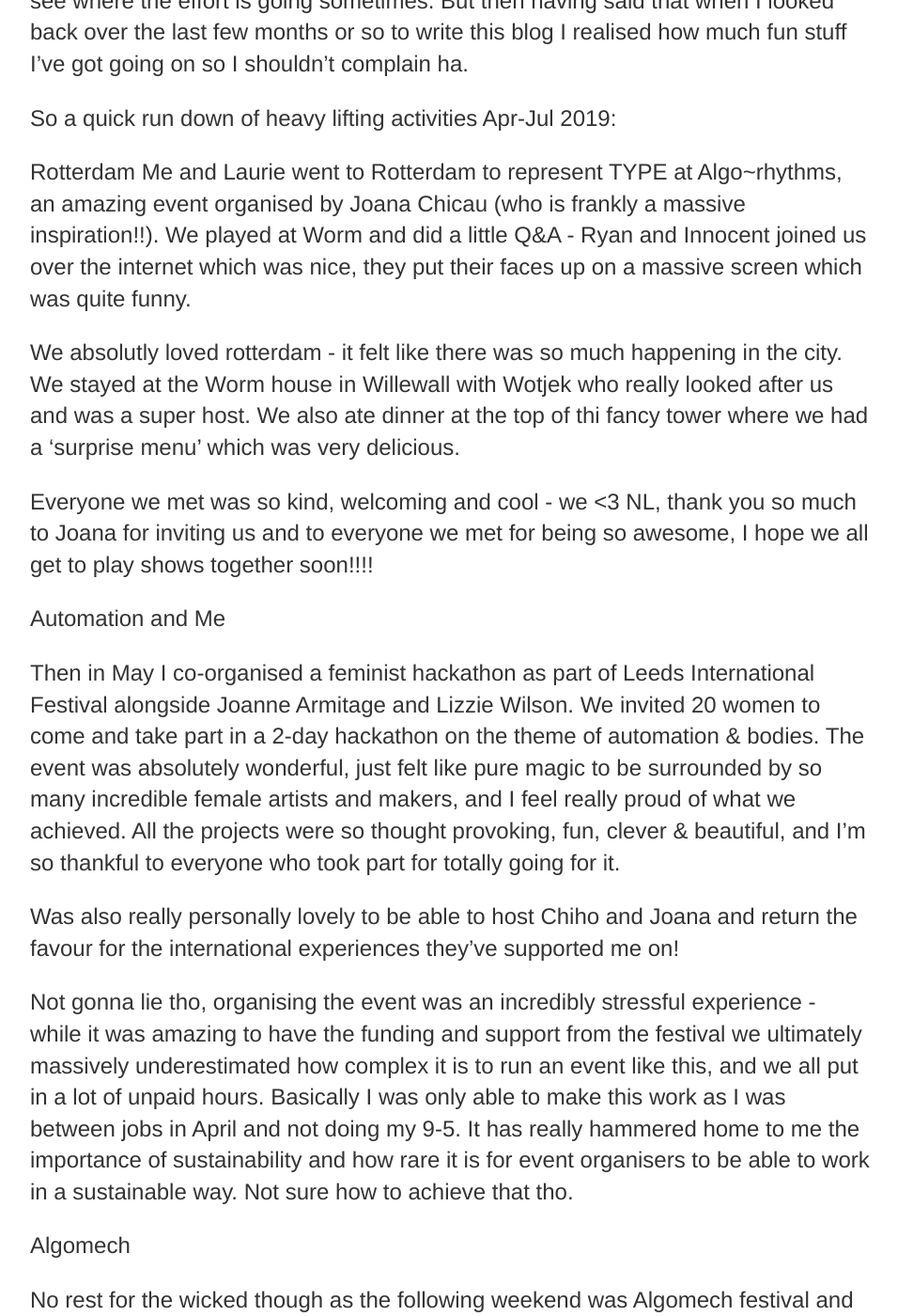
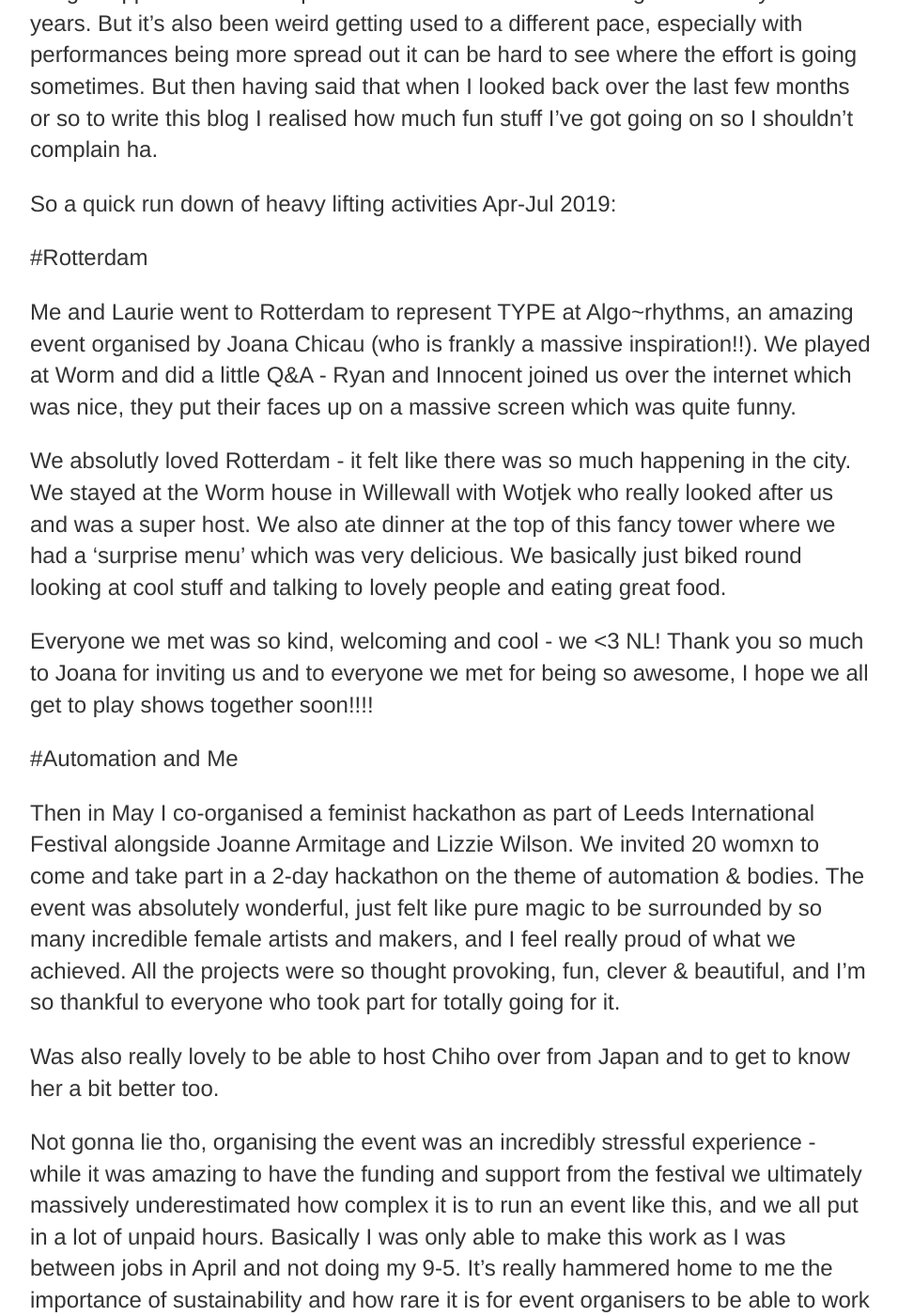
Before and after one commit to heavy-lifting/heavy-lifting.github.io, a Jekyll site: the page built from _posts/2019-07-23-that-summer-feeling.md, in a window 1280 px wide and 1400 px high, scrolled down 419 px. Shown: the whole window at 94% size, without its empty margins (160-1116 px from the left). Built offline with Jekyll 4.4.1, drawn with Linux system fonts in a browser that asks for light colours; our own code applies the rules of GitHub Pages for plain Markdown files; some of the changed text lies outside the part shown.

Commit message:
Update 2019-07-23-that-summer-feeling.md

```diff
--- a/_posts/2019-07-23-that-summer-feeling.md
+++ b/_posts/2019-07-23-that-summer-feeling.md
@@ -1,24 +1,32 @@
-Lots to catch up on - I've been working on some bigger and more varied projects and playing fewer shows.  This has been pretty fulfilling as I'm starting to really get to a place where I can make things happen and I can express ideas that have been rattling round in my head for years.  But it's also been weird getting used to a different pace, especially with performances being more spread out it can be hard to see where the effort is going sometimes.  But then having said that when I looked back over the last few months or so to write this blog I realised how much fun stuff I've got going on so I shouldn't complain ha.
+---
+layout: post
+title: "that summer feeling"
+date: 2019-07-23
+---
+
+#bzzz
+
+Lots to catch up on as usual (really need to start writing more often) - I've been working on some bigger and more varied projects and playing fewer shows. This has been pretty fulfilling as I'm starting to really get to a place where I can make things happen and I can express ideas that have been rattling round in my head for years. But it's also been weird getting used to a different pace, especially with performances being more spread out it can be hard to see where the effort is going sometimes. But then having said that when I looked back over the last few months or so to write this blog I realised how much fun stuff I've got going on so I shouldn't complain ha.
 
 So a quick run down of heavy lifting activities Apr-Jul 2019:
 
-Rotterdam
-Me and Laurie went to Rotterdam to represent TYPE at Algo~rhythms, an amazing event organised by Joana Chicau (who is frankly a massive inspiration!!).  We played at Worm and did a little Q&A - Ryan and Innocent joined us over the internet which was nice, they put their faces up on a massive screen which was quite funny.
+#Rotterdam
 
-We absolutly loved rotterdam - it felt like there was so much happening in the city. We stayed at the Worm house in Willewall with Wotjek who really looked after us and was a super host.  We also ate dinner at the top of thi fancy tower where we had a 'surprise menu' which was very delicious.
+Me and Laurie went to Rotterdam to represent TYPE at Algo~rhythms, an amazing event organised by Joana Chicau (who is frankly a massive inspiration!!). We played at Worm and did a little Q&A - Ryan and Innocent joined us over the internet which was nice, they put their faces up on a massive screen which was quite funny.
 
-Everyone we met was so kind, welcoming and cool - we <3 NL, thank you so much to Joana for inviting us and to everyone we met for being so awesome, I hope we all get to play shows together soon!!!!
+We absolutly loved Rotterdam - it felt like there was so much happening in the city. We stayed at the Worm house in Willewall with Wotjek who really looked after us and was a super host. We also ate dinner at the top of this fancy tower where we had a 'surprise menu' which was very delicious. We basically just biked round looking at cool stuff and talking to lovely people and eating great food.
 
+Everyone we met was so kind, welcoming and cool - we <3 NL! Thank you so much to Joana for inviting us and to everyone we met for being so awesome, I hope we all get to play shows together soon!!!!
 
-Automation and Me
+#Automation and Me
 
-Then in May I co-organised a feminist hackathon as part of Leeds International Festival alongside Joanne Armitage and Lizzie Wilson.  We invited 20 women to come and take part in a 2-day hackathon on the theme of automation & bodies.  The event was absolutely wonderful, just felt like pure magic to be surrounded by so many incredible female artists and makers, and I feel really proud of what we achieved.  All the projects were so thought provoking, fun, clever & beautiful, and I'm so thankful to everyone who took part for totally going for it.
+Then in May I co-organised a feminist hackathon as part of Leeds International Festival alongside Joanne Armitage and Lizzie Wilson.  We invited 20 womxn to come and take part in a 2-day hackathon on the theme of automation & bodies.  The event was absolutely wonderful, just felt like pure magic to be surrounded by so many incredible female artists and makers, and I feel really proud of what we achieved.  All the projects were so thought provoking, fun, clever & beautiful, and I'm so thankful to everyone who took part for totally going for it.
 
-Was also really personally lovely to be able to host Chiho and Joana and return the favour for the international experiences they've supported me on!
+Was also really lovely to be able to host Chiho over from Japan and to get to know her a bit better too.
 
-Not gonna lie tho, organising the event was an incredibly stressful experience - while it was amazing to have the funding and support from the festival we ultimately massively underestimated how complex it is to run an event like this, and we all put in a lot of unpaid hours.  Basically I was only able to make this work as I was between jobs in April and not doing my 9-5.  It has really hammered home to me the importance of sustainability and how rare it is for event organisers to be able to work in a sustainable way.  Not sure how to achieve that tho.
+Not gonna lie tho, organising the event was an incredibly stressful experience - while it was amazing to have the funding and support from the festival we ultimately massively underestimated how complex it is to run an event like this, and we all put in a lot of unpaid hours. Basically I was only able to make this work as I was between jobs in April and not doing my 9-5. It's really hammered home to me the importance of sustainability and how rare it is for event organisers to be able to work in a sustainable way.  Not sure how to achieve that tho. Probably just have like 500 more conversations about it and not actually get anywhere lol.
 
-Algomech
+#Algomech
 
 No rest for the wicked though as the following weekend was Algomech festival and characteristically I was running round like a headless chicken doing too many things:
 	- I delivered a tidal workshop to an amazing group of people (some of whom had travelled a long way) who were all super engaged and peer-supportive!
@@ -67,7 +75,7 @@
 
 I've recorded like 5 hours of improv which we're editing down into something more coherent. Since I'm using a lot of hardware rather than samples this has worked out kinda differently to what I've done before as we've been able to record everything on different tracks which makes editing more flexible (but also much harder and more time consuming).
 
-I'm super happy with what I've done so far and we've got rough edits for four of seven tracks.  I'm going to add some overdubs and vocals which I did to an extent with mortal springs, although this is much more of a step away from a raw improv album. (And I've got no idea how I could play the tracks live, or if I even want to - problem for another day)
+I'm super happy with what I've done so far and we've got rough edits for four of seven tracks.  I'm going to add some overdubs and vocals which I did to an extent with mortal springs, although this is much more of a step away from a raw improv album. (And I've got no idea how I could play the tracks live, or if I even want to - problem for another day). But for the first time in my life I feel like I'm making the music that I hear in my head which is super satisfying.
 
 It's coming out on pan y rosas discos on 1st September, it'll be free to download, but if you want to send me £££ I'll have new shirts for sale on Pickled discs around the same time.
 
```
